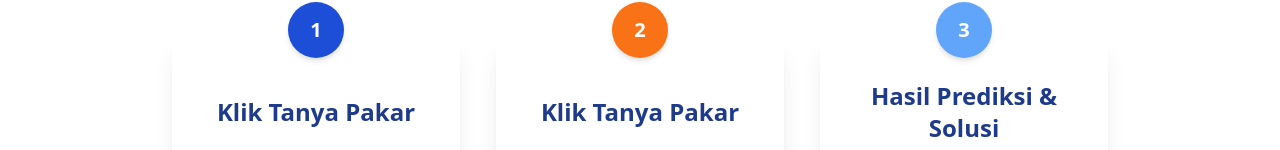
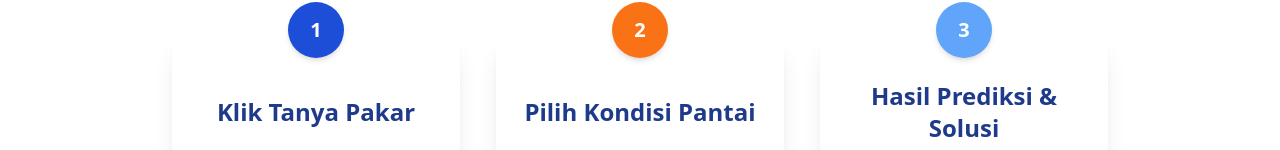
Before and after one commit to Kahffi/Sistem_pakar, a React (Vite) app: page / in a window 1280 px wide. Shown: the part 1079-1229 px from the top of the page. Built offline with nearby package versions, Linux system fonts and the light colour scheme.

Commit message:
fixing typo

```diff
--- a/src/pages/HomePage.tsx
+++ b/src/pages/HomePage.tsx
@@ -94,7 +94,7 @@ export default function HomePage() {
               2
             </div>
             <h3 className="text-2xl font-bold text-blue-900">
-              Klik Tanya Pakar
+              Pilih Kondisi Pantai
             </h3>
             <p className="w-5/6 text-gray-500 text-sm h-20">
               Dalam tahap ini pengguna akan diberikan beberapa pertanyaan
```
